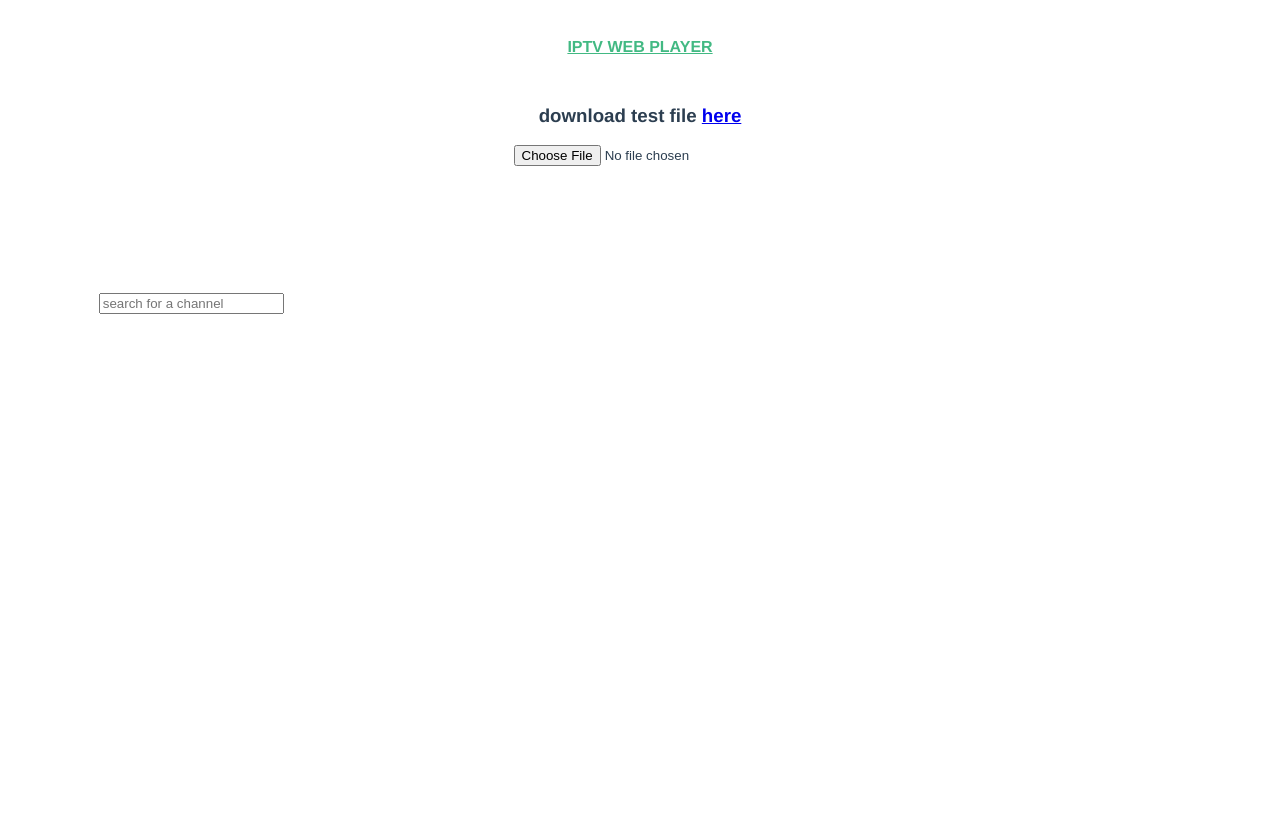
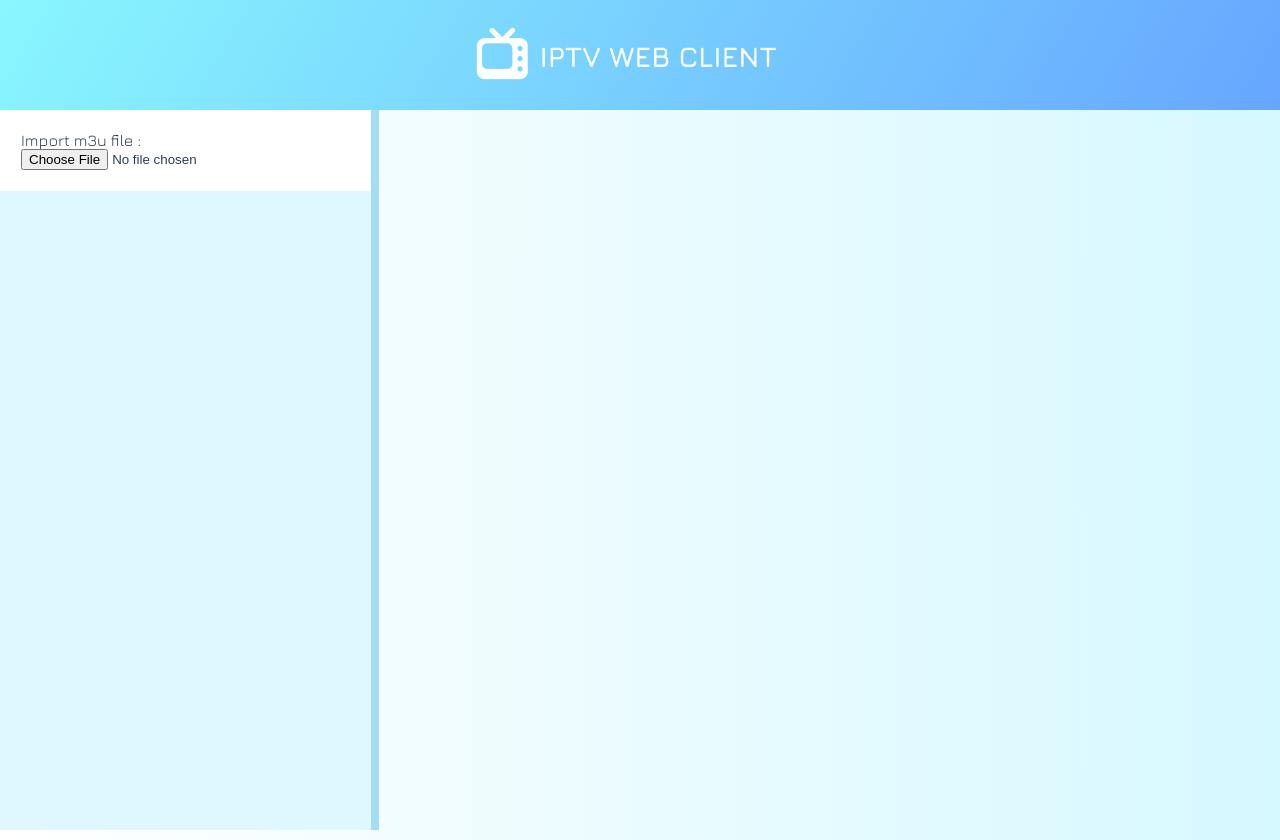
Before and after one commit to yudax42/Iwc, a Vue app: page / in a window 1280 px wide. Before the commit the page ends 800 px from the top, so only its background shows below. Built offline with nearby package versions, Linux system fonts and the light colour scheme.

Commit message:
update the UI

```diff
--- a/public/index.html
+++ b/public/index.html
@@ -5,6 +5,8 @@
     <meta http-equiv="X-UA-Compatible" content="IE=edge">
     <meta name="viewport" content="width=device-width,initial-scale=1.0">
     <link rel="icon" href="<%= BASE_URL %>favicon.ico">
+    <link rel="preconnect" href="https://fonts.gstatic.com">
+    <link href="https://fonts.googleapis.com/css2?family=Jura:wght@300;400;500;600;700&display=swap" rel="stylesheet">
     <title><%= htmlWebpackPlugin.options.title %></title>
   </head>
   <body>
--- a/src/App.vue
+++ b/src/App.vue
@@ -1,27 +1,32 @@
 <template>
-  <div id="nav"><router-link to="/">IPTV WEB PLAYER</router-link></div>
+  <div id="nav">
+    <img src="./assets/Iwc.png" alt="iptv web player" />
+  </div>
   <router-view />
 </template>
 
-<style lang="scss">
+<style lang="css">
+body,
+html {
+  font-family: "Jura", sans-serif;
+  margin: 0;
+  padding: 0;
+}
 #app {
-  font-family: Avenir, Helvetica, Arial, sans-serif;
+  /* font-family: Avenir, Helvetica, Arial, sans-serif; */
   -webkit-font-smoothing: antialiased;
   -moz-osx-font-smoothing: grayscale;
   text-align: center;
   color: #2c3e50;
+  margin: 0;
+  padding: 0;
 }
 
 #nav {
-  padding: 30px;
-
-  a {
-    font-weight: bold;
-    color: #2c3e50;
-
-    &.router-link-exact-active {
-      color: #42b983;
-    }
-  }
+  background-image: linear-gradient(120deg, #89f7fe 0%, #66a6ff 100%);
+  padding: 20px;
+}
+#nav img {
+  width: 342px;
 }
 </style>
--- a/src/views/Home.vue
+++ b/src/views/Home.vue
@@ -1,13 +1,15 @@
 <template>
   <div class="home">
-    <h3>download test file <a href="/test.m3u">here</a></h3>
-    <form @submit.prevent>
-      <input type="file" @change="preview" />
-    </form>
     <div class="container">
       <div class="playlists">
-        <div>
+        <div class="holder">
+          <form class="import" @submit.prevent>
+            <label>Import m3u file : </label>
+            <input type="file" @change="preview" />
+          </form>
           <input
+            class="search"
+            v-if="playlist.length > 0"
             type="text"
             v-model="search"
             placeholder="search for a channel"
@@ -33,10 +35,19 @@
 </template>
 
 <style lang="css" scoped>
+.home {
+  background: linear-gradient(to right, #ffffff 0%, #d6f8ff 100%);
+  height: calc(100vh - 70px);
+}
+.import {
+  text-align: left;
+  background: #ffffff;
+  width: 100%;
+  padding: 21px;
+}
 .container {
   width: 100%;
   overflow: hidden;
-  margin-top: 10%;
 }
 .container div {
   display: inline-block;
@@ -44,20 +55,31 @@
 .vid {
   width: 100%;
 }
+.search {
+  width: 100%;
+  padding: 20px;
+  border: none;
+  background: black;
+  color: #fff;
+}
 .playlists {
-  /* background: red; */
+  height: calc(100vh - 80px);
   width: 29%;
-  /* height: 20px; */
   float: left;
+  background: #dff8ff;
+  overflow-y: auto;
+  overflow-x: hidden;
+  border-right: 8px solid #a3dcf5;
+}
+.holder {
+  width: 100%;
 }
 .playlists .channel {
-  background: #eee;
-  border: 0.5px solid #333;
-  margin-bottom: 5px;
-  padding: 10px;
-  margin: 10px;
+  background: #fff;
   width: 100%;
-  display: block;
+  display: inline-block;
+  font-weight: bold;
+  border-bottom: 0.5px solid #eee;
 }
 .playlists .channel:hover {
   cursor: pointer;
@@ -65,6 +87,18 @@
 .player {
   width: 70%;
   /* height: 20px; */
+}
+.videoWrapper {
+  position: relative;
+  padding-bottom: 56.25%; /* 16:9 */
+  height: 0;
+}
+.videoWrapper .video-js {
+  position: absolute;
+  top: 0;
+  left: 0;
+  width: 100%;
+  height: 100%;
 }
 </style>
 
@@ -121,8 +155,8 @@ export default {
       console.log("hhfdsaf", this.selected);
       return {
         // videojs and plugin options
-        // height: "360",
-        width: "1000",
+        height: "900",
+        width: "1413",
         sources: [
           {
             withCredentials: false,
```
Also changed, not shown: src/assets/Iwc.png (added), src/assets/tv.png (added).
